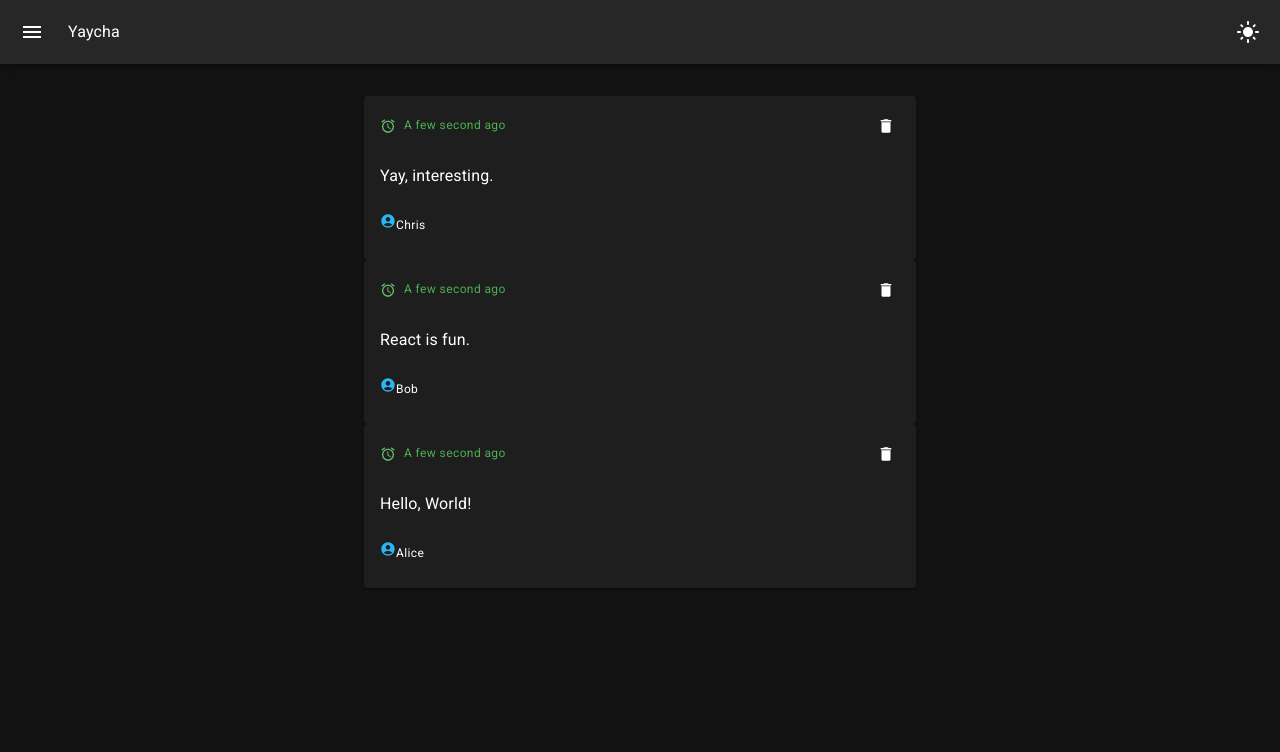
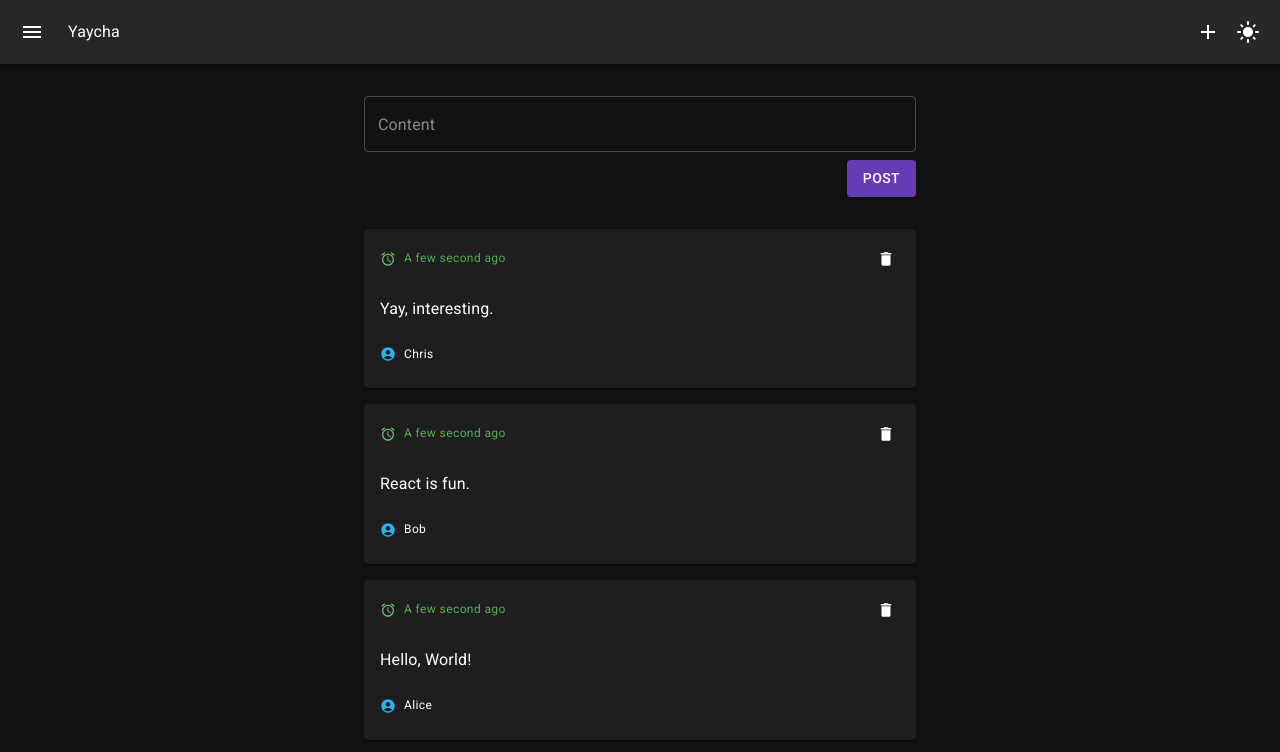
Before and after one commit to noahkhant/rock_star, a React (Vite) app in the folder yaycha/: page / in a window 1280 px wide. Shown: the top 752 px of the page. Built offline with nearby package versions, Linux system fonts and the light colour scheme.

Commit message:
commit at 20250402 and 9:30 am

```diff
--- a/yaycha/src/App.jsx
+++ b/yaycha/src/App.jsx
@@ -10,7 +10,7 @@ import { useApp } from "./ThemedApp";
 
 const App = () => {
 
-  const {showForm} = useApp();
+  const {showForm, setGlobalMsg} = useApp();
 
   const [data, setData] = useState([
     { id: 3, content: "Yay, interesting.", name: "Chris" },
@@ -20,11 +20,13 @@ const App = () => {
 
   const remove = (id) => {
     setData(data.filter((item) => item.id !== id));
+    setGlobalMsg("An item is deleted");
   };
 
   const add = (content, name) => {
     const id = data[0].id + 1;
     setData([{ id, content, name }, ...data]);
+    setGlobalMsg("An item is added");
   };
 
   return (
@@ -34,7 +36,7 @@ const App = () => {
 
       <Container
         maxWidth="sm"
-        sx={{ mt: 4 }}>
+        sx={{ mt: 4}}>
         {showForm && <Form add={add} />}
 
         {data.map(item => {
--- a/yaycha/src/ThemedApp.jsx
+++ b/yaycha/src/ThemedApp.jsx
@@ -1,8 +1,10 @@
 import { useState, createContext, useContext, useMemo } from "react";
 
-import { CssBaseline, ThemeProvider, createTheme } from "@mui/material";
+import { CssBaseline, ThemeProvider, createTheme, Snackbar } from "@mui/material";
 
 import App from "./App";
+import AppDrawer from "./components/AppDrawer";
+
 import { deepPurple, grey } from "@mui/material/colors";
 
 const AppContext = createContext();
@@ -12,7 +14,10 @@ export const useApp = () => {
 };
 
 const ThemedApp = () => {
-  const [showForm, setShowForm] = useState(false);
+  const [showDrawer, setShowDrawer] = useState(false);
+  const [showForm, setShowForm] = useState(true);
+  const [globalMsg, setGlobalMsg] = useState(null);
+  const [auth, setAuth] = useState(null);
   const [mode, setMode] = useState("dark");
 
   const theme = useMemo(() => {
@@ -30,8 +35,28 @@ const ThemedApp = () => {
 
   return (
     <ThemeProvider theme={theme}>
-      <AppContext.Provider value={{ showForm, setShowForm, mode, setMode }}>
+      <AppContext.Provider
+        value={{
+          showDrawer, setShowDrawer,
+          showForm, setShowForm,
+          globalMsg, setGlobalMsg,
+          auth, setAuth,
+          mode, setMode }}>
+
         <App />
+
+        <AppDrawer />
+
+        <Snackbar
+          anchorOrigin={{
+            horizontal: "center",
+            vertical: "bottom"
+          }}
+          open={Boolean(globalMsg)}
+          autoHideDuration={6000}
+          onClose={() => setGlobalMsg(null)}
+          message= {globalMsg}
+        />
         <CssBaseline />
       </AppContext.Provider>
     </ThemeProvider>
--- a/yaycha/src/components/Header.jsx
+++ b/yaycha/src/components/Header.jsx
@@ -10,18 +10,23 @@ import {
 } from "@mui/icons-material";
 
 const Header = () => {
-  const { showForm, setShowForm, mode, setMode } = useApp();
+  const { showDrawer, setShowDrawer, showForm, setShowForm, mode, setMode } = useApp();
 
   return (
     <AppBar position="static">
       <Toolbar>
-        <IconButton color="inherit" edge="start">
+        <IconButton color="inherit" edge="start" onClick={() => setShowDrawer(!showDrawer)}>
           <MenuIcon />
         </IconButton>
 
         <Typography sx={{ flexGrow: 1, ml: 2 }}>Yaycha</Typography>
 
         <Box>
+        <IconButton
+          color="inherit"
+          onClick={() => setShowForm(!showForm)}>
+          <AddIcon />
+        </IconButton>
           {mode === "dark" ? (
             <IconButton
               color="inherit"
--- a/yaycha/src/components/Item.jsx
+++ b/yaycha/src/components/Item.jsx
@@ -16,7 +16,7 @@ import { green } from "@mui/material/colors";
 
 const Item = ({item, remove}) => {
     return (
-      <Card x={{ mb: 2 }}>
+      <Card sx={{ mb: 2 }}>
         <CardContent>
           <Box
             sx={{
@@ -47,7 +47,13 @@ const Item = ({item, remove}) => {
 
           <Typography sx={{ my: 3 }}>{item.content}</Typography>
 
-          <Box>
+          <Box
+            sx={{
+                display: "flex",
+                flexDirection: "row",
+                alignItems: "center",
+                gap: 1,
+            }}>
               <UserIcon
                 fontSize="12"
                 color="info"
```
Also changed, not shown: yaycha/nayyar.txt.
